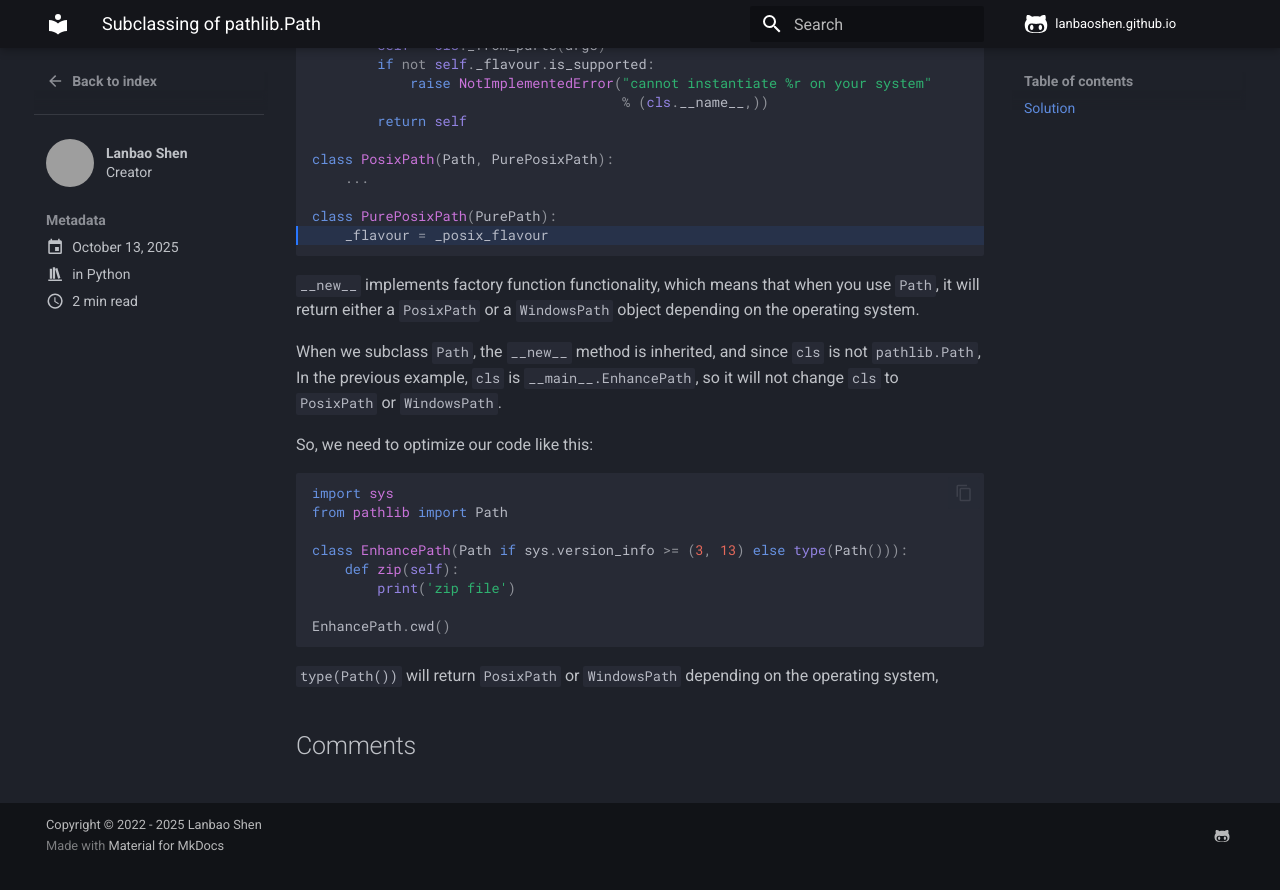
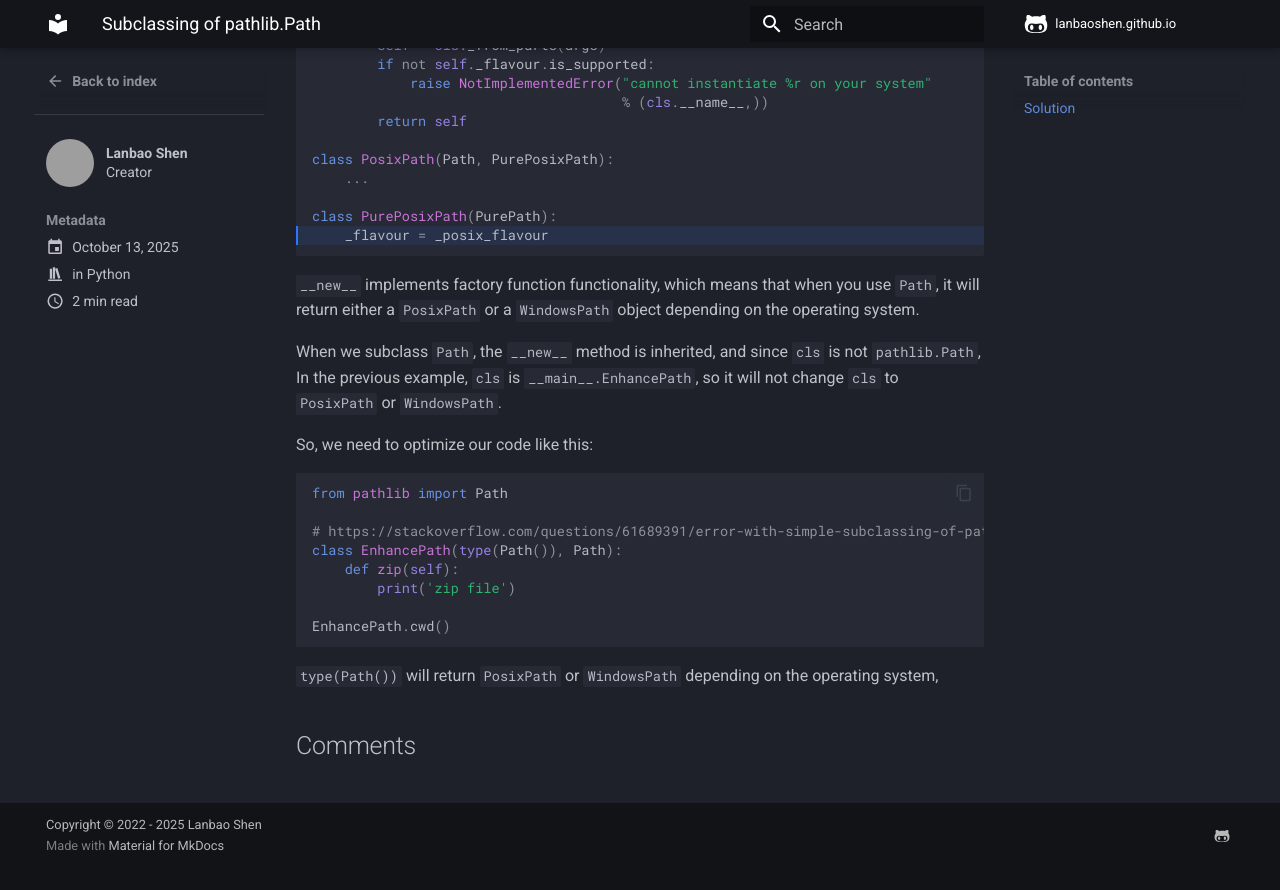
Before and after one commit to lanbaoshen/lanbaoshen.github.io, an MkDocs documentation site: the page built from docs/blog/posts/subclassing-of-pathlib-Path.md, in a window 1280 px wide and 900 px high, scrolled down 865 px. Shown: the top 890 px of the window. Built offline with MkDocs 1.6.1 and Material for MkDocs 9.7.7, drawn with Linux system fonts in a browser that asks for light colours; comment, search, counter and statistics services are not loaded; grey boxes are pictures that could not be loaded.

Commit message:
Refactor EnhancePath class definition
Refactor EnhancePath class to use multiple inheritance from Path and its type.

````diff
--- a/docs/blog/posts/subclassing-of-pathlib-Path.md
+++ b/docs/blog/posts/subclassing-of-pathlib-Path.md
@@ -57,10 +57,10 @@ In the previous example, `cls` is `__main__.EnhancePath`, so it will not change
 So, we need to optimize our code like this:
 
 ```python
-import sys
 from pathlib import Path
 
-class EnhancePath(Path if sys.version_info >= (3, 13) else type(Path())):
+# https://stackoverflow.com/questions/61689391/error-with-simple-subclassing-of-pathlib-path-no-flavour-attribute
+class EnhancePath(type(Path()), Path):
     def zip(self):
         print('zip file')
 
````
